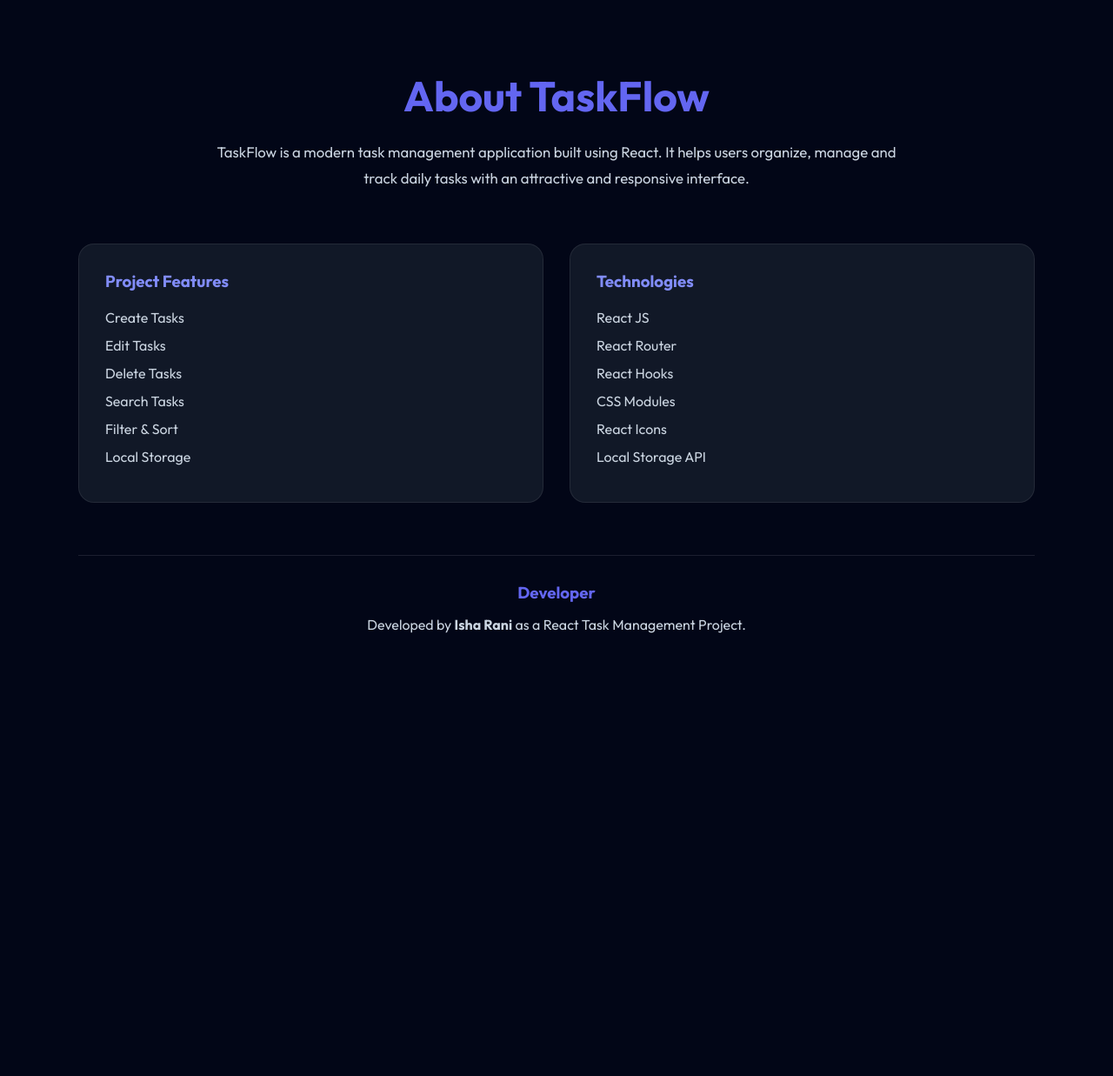
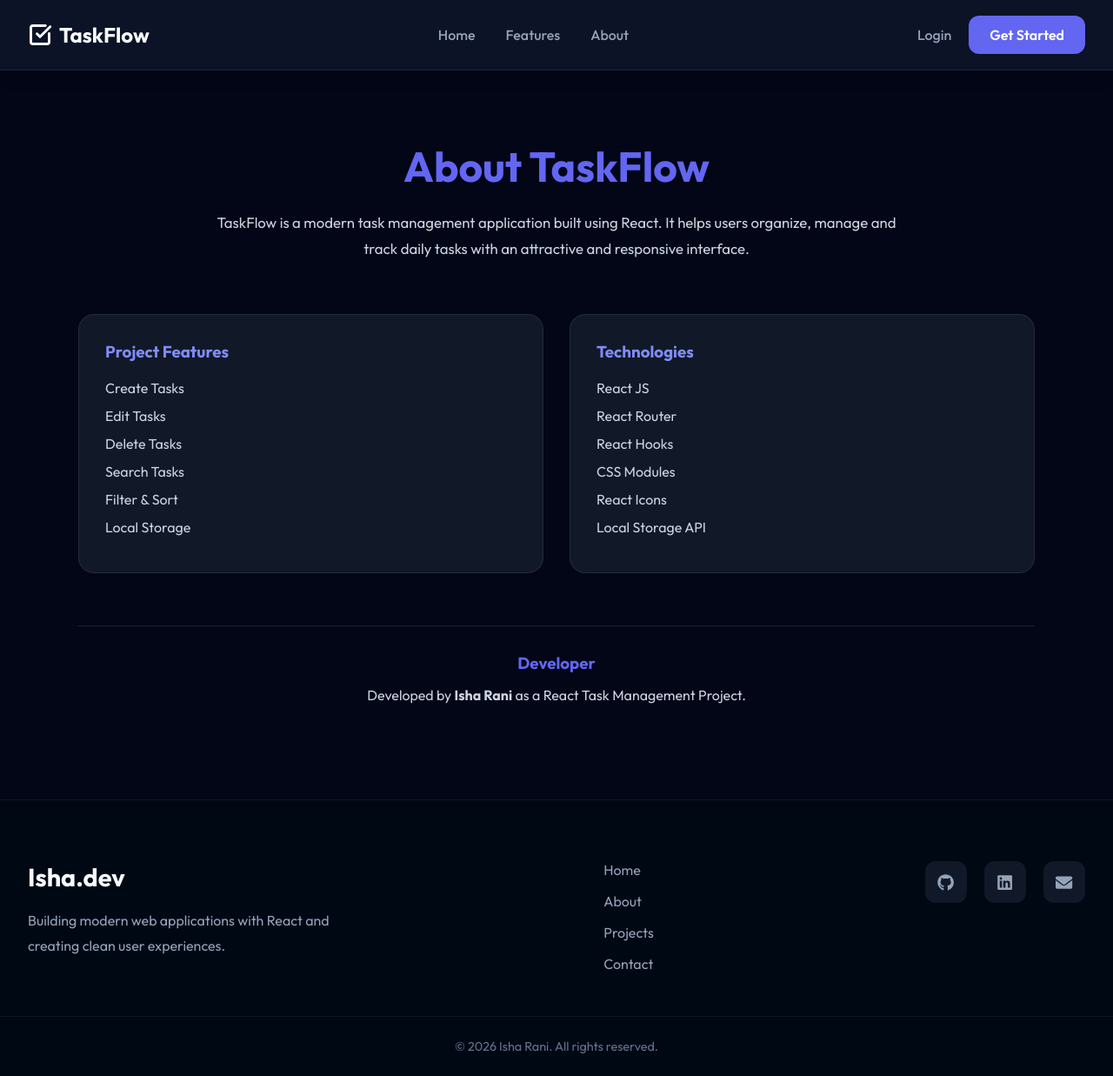
Before and after one commit to Isharani01/taskflow, a React (Vite) app: page /about in a window 1280 px wide. Shown: the whole page at 87% size. Before the commit the page ends 838 px from the top, so only its background shows below. Built offline with nearby package versions, Linux system fonts and the light colour scheme.

Commit message:
imported navbar and footer in about page for consistent layout

```diff
--- a/src/pages/About/About.jsx
+++ b/src/pages/About/About.jsx
@@ -1,11 +1,14 @@
 import styles from "./About.module.css";
+import Navbar from "../../components/Navbar/Navbar";
+import Footer from "../../components/Footer/Footer";
 
 function About() {
   return (
+    <>
+      <Navbar />
+
       <section className={styles.about}>
-
         <div className={styles.container}>
-
           <h1>About TaskFlow</h1>
 
           <p className={styles.intro}>
@@ -16,7 +19,6 @@
           </p>
 
           <div className={styles.cards}>
-
             <div className={styles.card}>
               <h3>Project Features</h3>
 
@@ -42,23 +44,21 @@
                 <li>Local Storage API</li>
               </ul>
             </div>
-
           </div>
 
           <div className={styles.footer}>
-
             <h3>Developer</h3>
 
             <p>
               Developed by <strong>Isha Rani</strong> as a
               React Task Management Project.
             </p>
+          </div>
+        </div>
+      </section>
 
-        </div>
-
-      </div>
-
-    </section>
+      <Footer />
+    </>
   );
 }
 
```
Lines whose indentation alone changed are shown as unchanged.
